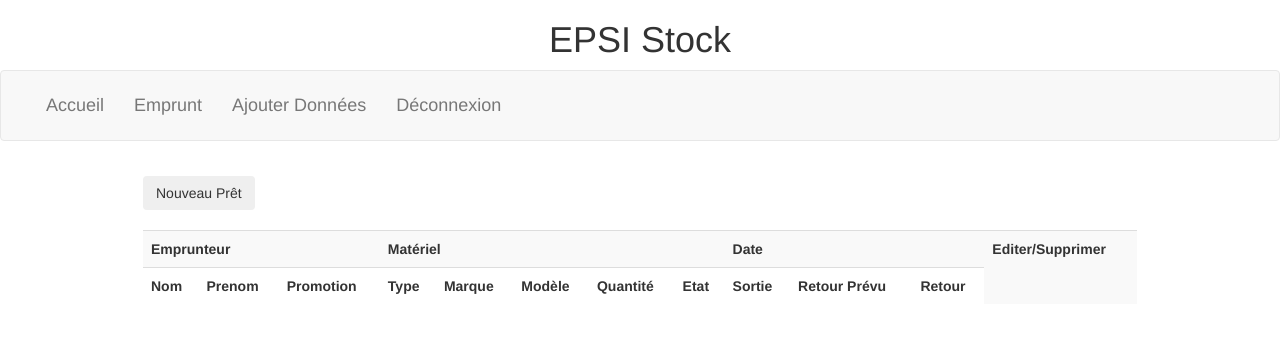
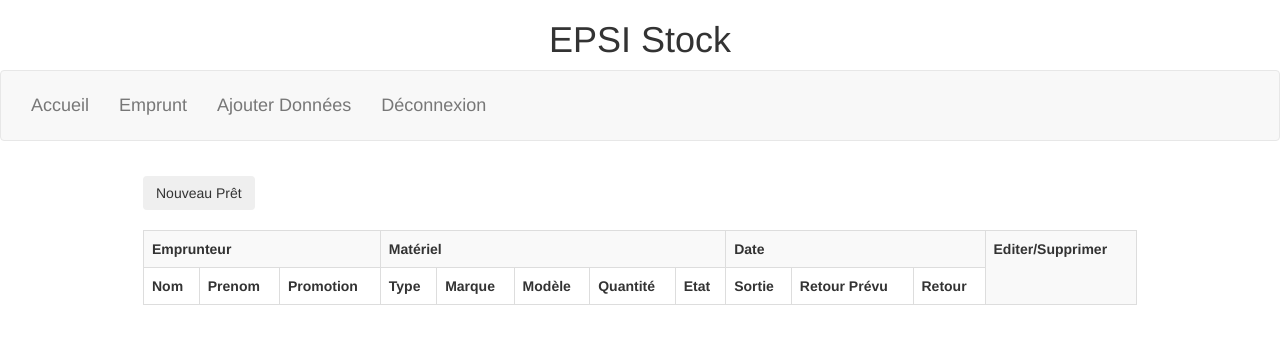
Before and after one commit to Poulpi59/Gestion_stock_epsi, a PHP site: page /pages/emprunt.php in a window 1280 px wide. Shown: the top 344 px of the page. Run offline with PHP 8.4, Linux system fonts and the light colour scheme; the visitor is signed in with stand-in values (Sample User, id 1); data that the repository does not hold is empty.

Commit message:
NavBar Fix

```diff
--- a/includes/nav.php
+++ b/includes/nav.php
@@ -1,6 +1,5 @@
 <nav class="navbar navbar-default">
     <div class="container-fluid">
-        <div class="collapse navbar-collapse" id="bs-example-navbar-collapse-1">
         <ul class="nav navbar-nav">
             <li><a href="../index.php"><h4>Accueil</h4></a></li>
             <li><a href="emprunt.php"><h4>Emprunt</h4></a></li>
@@ -8,5 +7,4 @@
             <li><a href="logout.php"><h4>Déconnexion</h4></a></li>
         </ul>
     </div>
-    </div>
 </nav>
--- a/index.php
+++ b/index.php
@@ -23,14 +23,12 @@ if ($_SESSION["user"] != true) {
 <?php include_once("includes/header.php"); ?>
 <nav class="navbar navbar-default">
     <div class="container-fluid">
-        <div class="collapse navbar-collapse" id="bs-example-navbar-collapse-1">
         <ul class="nav navbar-nav">
             <li><a href="index.php"><h4>Accueil</h4></a></li>
             <li><a href="pages/emprunt.php"><h4>Emprunt</h4></a></li>
             <li><a href="pages/donnee.php"><h4>Ajouter Données</h4></a></li>
             <li><a href="pages/logout.php"><h4>Déconnexion</h4></a></li>
         </ul>
-        </div>
     </div>
 </nav>
 
--- a/pages/emprunt.php
+++ b/pages/emprunt.php
@@ -24,7 +24,7 @@ include_once("../includes/nav.php");
         </form>
         <br>
     </div>
-    <table class="table table-striped">
+    <table class="table table-striped table-bordered">
         <tr>
             <th colspan="3">Emprunteur</th>
             <th colspan="5">Matériel</th>
```
Lines whose indentation alone changed are shown as unchanged.
